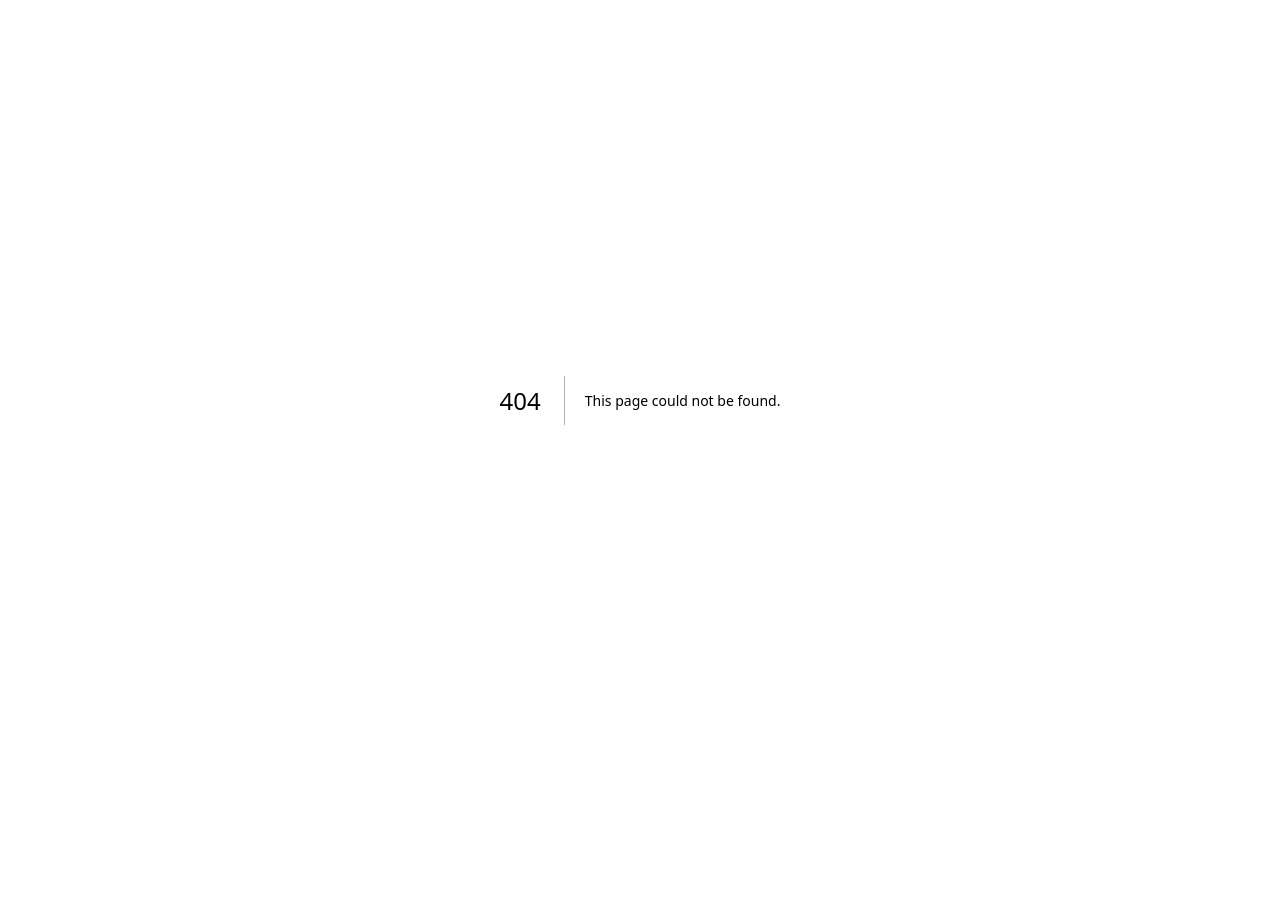
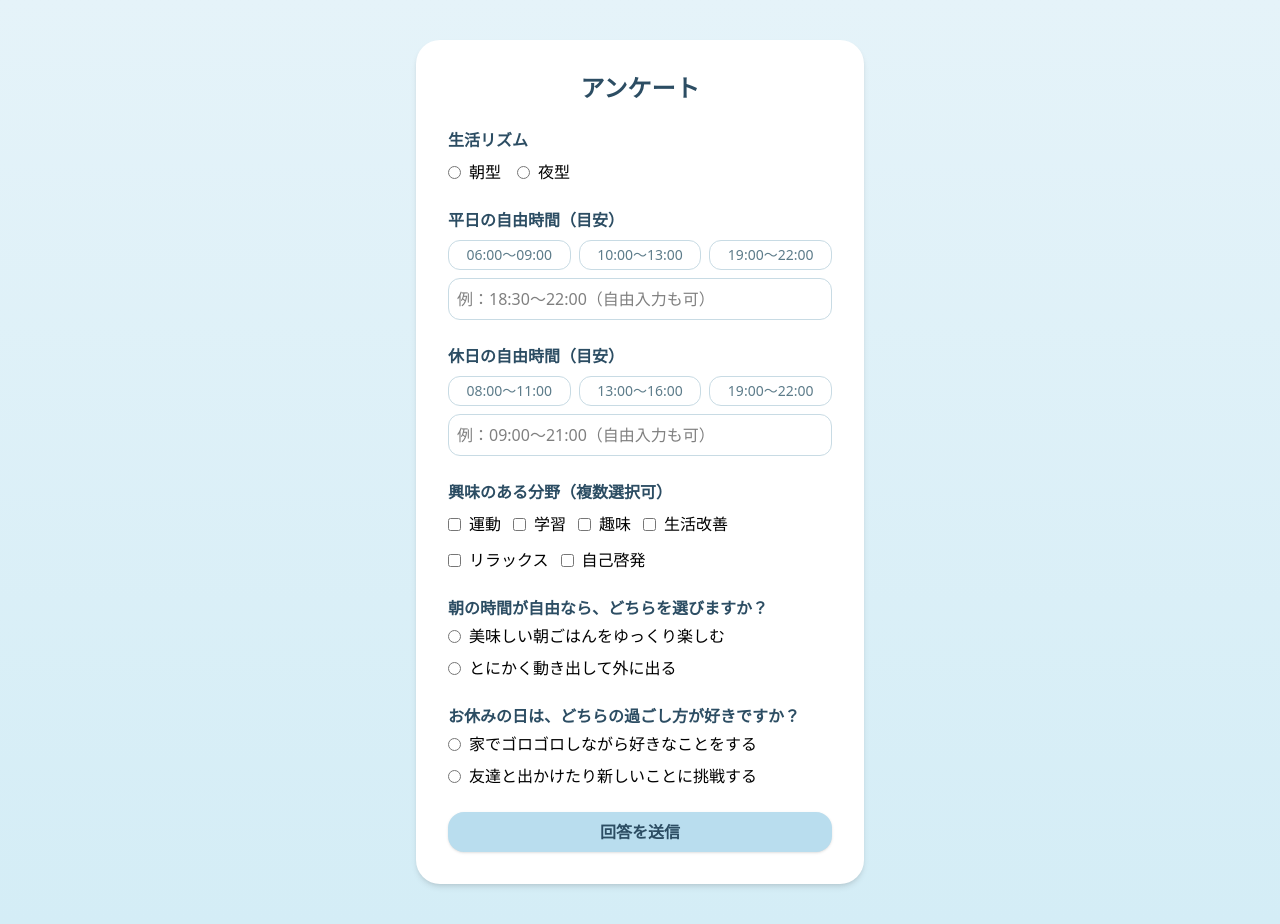
Before and after one commit to ms-engineer-bc25-05/team-a-final-project, a Next.js app in the folder frontend/: page /onboarding/survey in a window 1280 px wide. Before the commit this address had no page. Before the commit the page ends 800 px from the top, so only its background shows below. Built offline with nearby package versions, Linux system fonts and the light colour scheme.

Commit message:
feat(frontend): アンケート画面UIを追加 (/onboarding/survey)

```diff
--- /dev/null
+++ b/frontend/src/app/onboarding/survey/page.tsx
@@ -0,0 +1,224 @@
+"use client";
+
+import { useState } from "react";
+
+/**
+ * NOTE:
+ * アンケート画面（/onboarding/survey）
+ * - 朝型/夜型の生活リズム
+ * - 平日・休日の自由時間（共通3時間幅×3択＋自由入力）
+ * - 興味分野（複数選択）
+ * - タイプ診断（2問）
+ * 現時点ではローカルstateで保持し、後続でFirestore/API連携予定。
+ */
+
+export default function SurveyPage() {
+  // 各項目の状態管理
+  const [lifestyle, setLifestyle] = useState("");
+  const [freeTimeWeekday, setFreeTimeWeekday] = useState("");
+  const [freeTimeWeekend, setFreeTimeWeekend] = useState("");
+  const [interests, setInterests] = useState<string[]>([]);
+  const [personalityQ1, setPersonalityQ1] = useState("");
+  const [personalityQ2, setPersonalityQ2] = useState("");
+
+  // 興味分野（複数選択）
+  const toggleInterest = (value: string) => {
+    setInterests((prev) =>
+      prev.includes(value)
+        ? prev.filter((i) => i !== value)
+        : [...prev, value]
+    );
+  };
+
+  // 送信処理
+  const handleSubmit = (e: React.FormEvent) => {
+    e.preventDefault();
+    const surveyData = {
+      lifestyle,
+      freeTimeWeekday,
+      freeTimeWeekend,
+      interests,
+      personalityQ1,
+      personalityQ2,
+    };
+    console.log("アンケート送信データ:", surveyData);
+    alert("アンケートを送信しました！（現在はダミー処理）");
+  };
+
+  return (
+    <div className="min-h-screen flex flex-col items-center justify-center bg-gradient-to-b from-[#e5f3f9] to-[#d4edf6] px-6 py-10">
+      <div className="w-full max-w-md bg-white rounded-3xl shadow-md p-8">
+        <h1 className="text-2xl font-semibold text-center text-[#2c4d63] mb-6">
+          アンケート
+        </h1>
+
+        <form onSubmit={handleSubmit} className="space-y-6">
+
+          {/* 生活リズム */}
+          <div>
+            <label className="block text-[#2c4d63] font-semibold mb-2">
+              生活リズム
+            </label>
+            <div className="flex gap-4">
+              {["朝型", "夜型"].map((option) => (
+                <label key={option} className="flex items-center gap-2">
+                  <input
+                    type="radio"
+                    name="lifestyle"
+                    value={option}
+                    checked={lifestyle === option}
+                    onChange={(e) => setLifestyle(e.target.value)}
+                  />
+                  {option}
+                </label>
+              ))}
+            </div>
+          </div>
+
+          {/* 自由時間（ハイブリッド） */}
+          <div>
+            <label className="block text-[#2c4d63] font-semibold mb-2">
+              平日の自由時間（目安）
+            </label>
+
+            {/* プリセットボタン（平日） */}
+            <div className="grid grid-cols-3 gap-2 mb-2">
+              {["06:00〜09:00", "10:00〜13:00", "19:00〜22:00"].map((time) => (
+                <button
+                  key={time}
+                  type="button"
+                  onClick={() => setFreeTimeWeekday(time)}
+                  className={`px-2 py-1 rounded-xl border text-sm transition ${
+                    freeTimeWeekday === time
+                      ? "bg-[#b9ddee] border-[#a5cbe1] text-[#2c4d63]"
+                      : "bg-white border-[#c8dbe4] text-[#5d7c8a]"
+                  }`}
+                >
+                  {time}
+                </button>
+              ))}
+            </div>
+
+            {/* 自由入力（平日） */}
+            <input
+              type="text"
+              value={freeTimeWeekday}
+              onChange={(e) => setFreeTimeWeekday(e.target.value)}
+              placeholder="例：18:30〜22:00（自由入力も可）"
+              className="w-full border border-[#c8dbe4] rounded-xl p-2"
+            />
+
+            <label className="block text-[#2c4d63] font-semibold mb-2 mt-6">
+              休日の自由時間（目安）
+            </label>
+
+            {/* プリセットボタン（休日） */}
+            <div className="grid grid-cols-3 gap-2 mb-2">
+              {["08:00〜11:00", "13:00〜16:00", "19:00〜22:00"].map((time) => (
+                <button
+                  key={time}
+                  type="button"
+                  onClick={() => setFreeTimeWeekend(time)}
+                  className={`px-2 py-1 rounded-xl border text-sm transition ${
+                    freeTimeWeekend === time
+                      ? "bg-[#b9ddee] border-[#a5cbe1] text-[#2c4d63]"
+                      : "bg-white border-[#c8dbe4] text-[#5d7c8a]"
+                  }`}
+                >
+                  {time}
+                </button>
+              ))}
+            </div>
+
+            {/* 自由入力（休日） */}
+            <input
+              type="text"
+              value={freeTimeWeekend}
+              onChange={(e) => setFreeTimeWeekend(e.target.value)}
+              placeholder="例：09:00〜21:00（自由入力も可）"
+              className="w-full border border-[#c8dbe4] rounded-xl p-2"
+            />
+          </div>
+
+          {/* 興味分野（複数選択） */}
+          <div>
+            <label className="block text-[#2c4d63] font-semibold mb-2">
+              興味のある分野（複数選択可）
+            </label>
+            <div className="flex flex-wrap gap-3">
+              {["運動", "学習", "趣味", "生活改善", "リラックス", "自己啓発"].map(
+                (item) => (
+                  <label key={item} className="flex items-center gap-2">
+                    <input
+                      type="checkbox"
+                      value={item}
+                      checked={interests.includes(item)}
+                      onChange={() => toggleInterest(item)}
+                    />
+                    {item}
+                  </label>
+                )
+              )}
+            </div>
+          </div>
+
+          {/* タイプ診断① */}
+          <div>
+            <p className="text-[#2c4d63] font-semibold mb-1 sm:whitespace-nowrap sm:overflow-hidden sm:text-ellipsis">
+              朝の時間が自由なら、どちらを選びますか？
+            </p>
+            <div className="flex flex-col gap-2">
+              {[
+                "美味しい朝ごはんをゆっくり楽しむ",
+                "とにかく動き出して外に出る",
+              ].map((option) => (
+                <label key={option} className="flex items-center gap-2">
+                  <input
+                    type="radio"
+                    name="personalityQ1"
+                    value={option}
+                    checked={personalityQ1 === option}
+                    onChange={(e) => setPersonalityQ1(e.target.value)}
+                  />
+                  {option}
+                </label>
+              ))}
+            </div>
+          </div>
+
+          {/* タイプ診断② */}
+          <div>
+            <p className="text-[#2c4d63] font-semibold mb-1 sm:whitespace-nowrap sm:overflow-hidden sm:text-ellipsis mt-4">
+              お休みの日は、どちらの過ごし方が好きですか？
+            </p>
+            <div className="flex flex-col gap-2">
+              {[
+                "家でゴロゴロしながら好きなことをする",
+                "友達と出かけたり新しいことに挑戦する",
+              ].map((option) => (
+                <label key={option} className="flex items-center gap-2">
+                  <input
+                    type="radio"
+                    name="personalityQ2"
+                    value={option}
+                    checked={personalityQ2 === option}
+                    onChange={(e) => setPersonalityQ2(e.target.value)}
+                  />
+                  {option}
+                </label>
+              ))}
+            </div>
+          </div>
+
+          {/* 送信ボタン */}
+          <button
+            type="submit"
+            className="w-full bg-[#b9ddee] hover:bg-[#a8d2e8] text-[#2c4d63] font-semibold rounded-2xl py-2 shadow-sm transition"
+          >
+            回答を送信
+          </button>
+        </form>
+      </div>
+    </div>
+  );
+}
```
